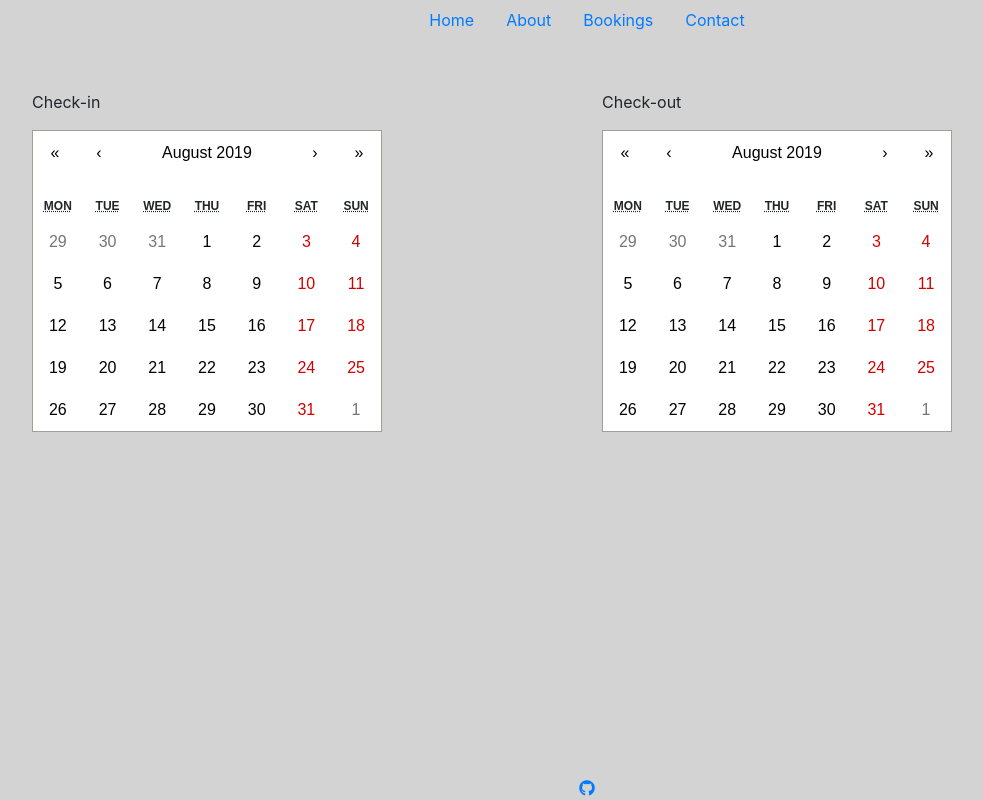
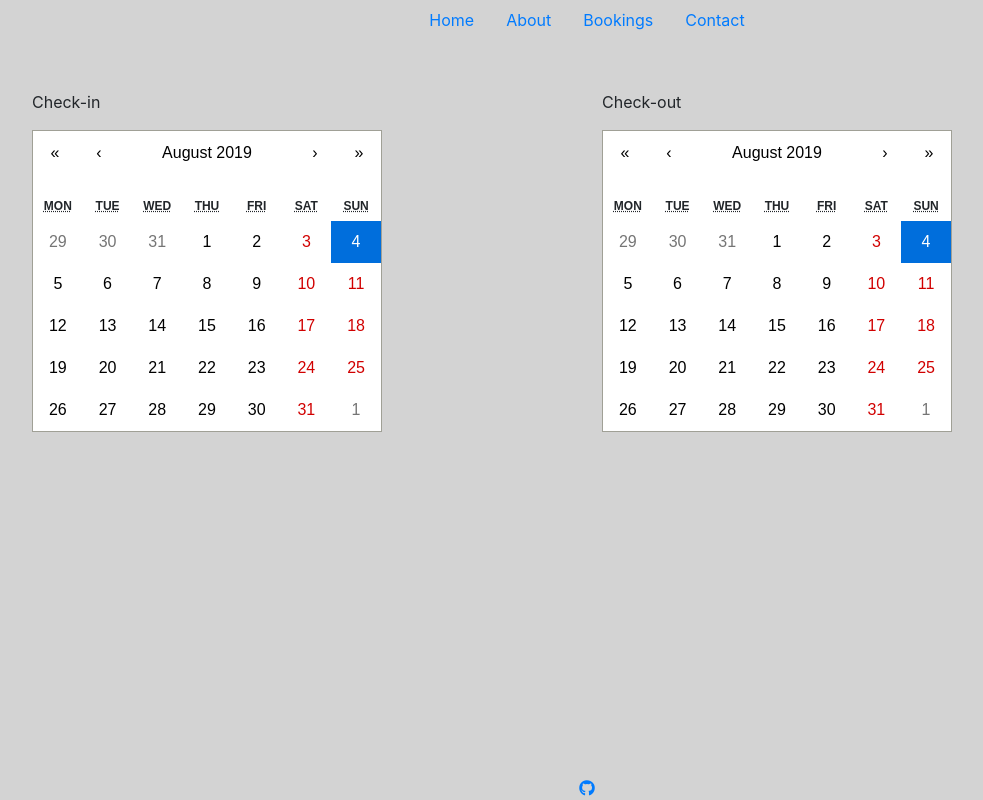
Before and after one commit to milosrancic/reactjs-website, a React (Create React App) app: page /bookings in a window 1280 px wide. Shown: the whole page, without its empty margins (53-1036 px from the left). Built offline with nearby package versions, Linux system fonts and the light colour scheme.

Commit message:
two dates are working

```diff
--- a/src/components/Bookings.js
+++ b/src/components/Bookings.js
@@ -2,38 +2,57 @@ import React from "react";
 import "../styles/Bookings.css";
 import Calendar from "react-calendar";
 
-const Bookings = () => {
+// const Bookings = () => {
+//   return (
+//     <div id="bookings" className="container">
+//       <div className="row">
+//         <div className="col">
+//           <p>Check-in</p>
+//           <Calendar />
+//         </div>
+
+//         <div className="col">
+//           <p>Check-out</p>
+//           <Calendar />
+//         </div>
+//       </div>
+//     </div>
+//   );
+// };
+
+class Bookings extends React.Component {
+  state = {
+    date1: new Date(),
+    date2: new Date()
+  };
+
+  onChange1 = date1 => this.setState({ date1 }, console.log(date1));
+  onChange2 = date2 => this.setState({ date2 }, console.log(date2));
+
+  daysTotal = () => {
+    console.log(this.state.date1, this.state.date2);
+  };
+
+  render() {
+    // let dateA = this.state.date1;
+    // let date2 = this.state.date2;
+
     return (
       <div id="bookings" className="container">
         <div className="row">
           <div className="col">
             <p>Check-in</p>
-          <Calendar />
+            <Calendar onChange={this.onChange1} value={this.state.date1} />
           </div>
-
           <div className="col">
             <p>Check-out</p>
-          <Calendar />
+            <Calendar onChange={this.onChange2} value={this.state.date2} />
           </div>
         </div>
+        <p className="text-center">{this.daysTotal()}</p>
       </div>
     );
-};
-
-// class Bookings extends React.Component {
-//   state = {
-//     date: new Date()
-//   };
-
-//   onChange = date => this.setState({ date });
-
-//   render() {
-//     return (
-//       <div className="container">
-//         <Calendar onChange={this.onChange} value={this.state.date} />
-//       </div>
-//     );
-//   }
-// }
+  }
+}
 
 export default Bookings;
```
Lines whose indentation alone changed are shown as unchanged.
